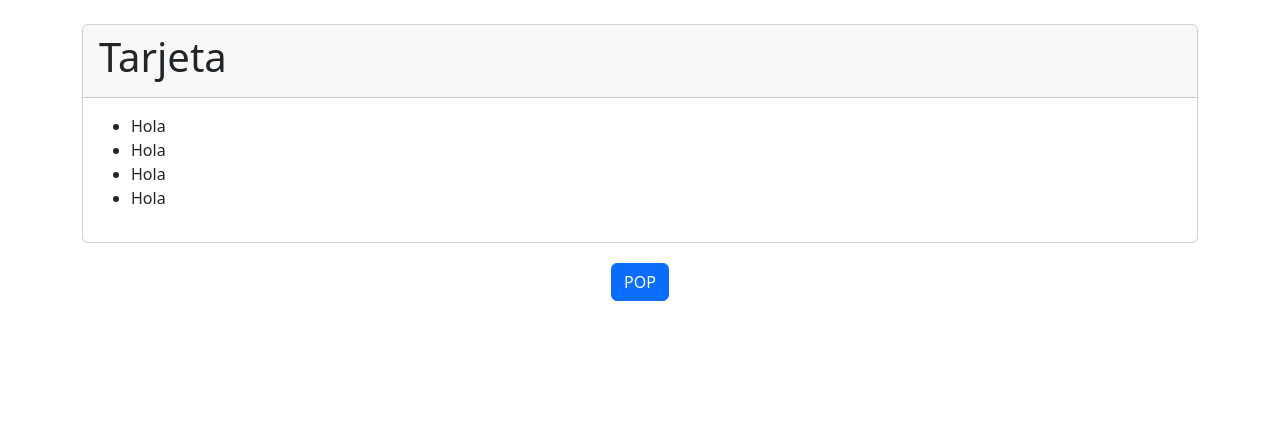
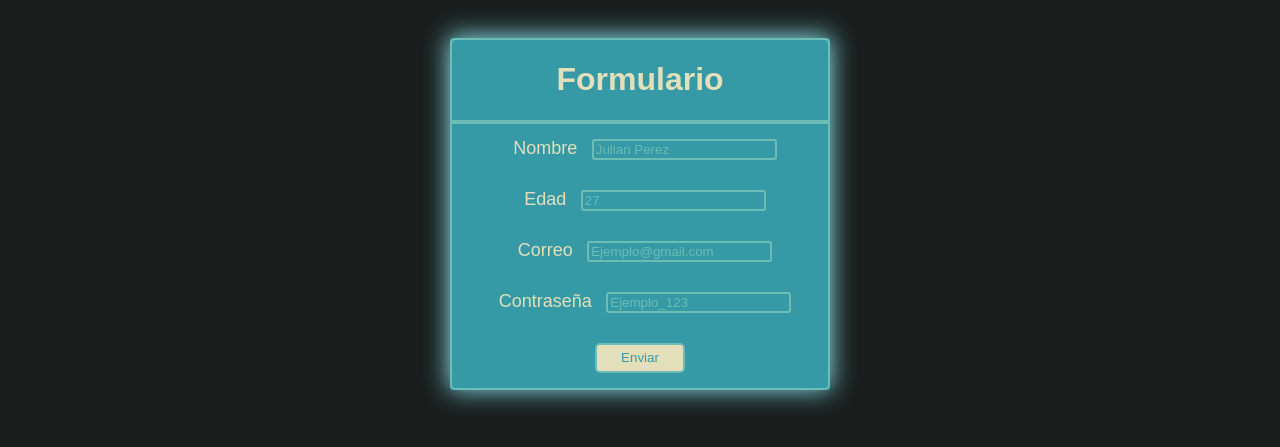
Before and after one commit to AndresAvenda/RepasoPhp, a PHP site: page / in a window 1280 px wide. Shown: the top 447 px of the page. Run offline with PHP 8.4, Linux system fonts and the light colour scheme.

Commit message:
Registrar datos

```diff
--- a/index.html
+++ b/index.html
@@ -5,28 +5,29 @@
     <meta name="viewport" content="width=device-width, initial-scale=1.0">
     <title>PHP</title>
     <link rel="stylesheet" href="style.css">
-    <link href="https://cdn.jsdelivr.net/npm/bootstrap@5.3.3/dist/css/bootstrap.min.css" rel="stylesheet" integrity="sha384-QWTKZyjpPEjISv5WaRU9OFeRpok6YctnYmDr5pNlyT2bRjXh0JMhjY6hW+ALEwIH" crossorigin="anonymous">
 </head>
 <body>
     <br>
     <div class="container">
-        <div class="card">
-            <div class="card-header">
-                <h1>Tarjeta</h1>
-            </div>
-            <div class="card-body">
-                <ul>
-                    <li>Hola</li>
-                    <li>Hola</li>
-                    <li>Hola</li>
-                    <li>Hola</li>
-                </ul>
-            </div>
+        <div class="card-header">
+            <h1>Formulario</h1>
         </div>
-
-        <div id="contenedorBoton">
-            <label for="boton"></label>
-            <button class="btn btn-primary" id="boton">POP</button>
+        <div class="card-body">
+            <form action="enlace.php" method="post">
+                <label for="name">Nombre</label>
+                <input type="text" class="form-control"  name="name" placeholder="Julian Perez" required></input>
+                <br>
+                <label for="edad">Edad</label>
+                <input type="text" class="form-control"  name="edad" placeholder="27" required></input>
+                <br>
+                <label for="email">Correo</label>
+                <input type="email" class="form-control"  name="email" placeholder="Ejemplo@gmail.com" required></input>
+                <br>
+                <label for="contrase">Contraseña</label>
+                <input type="password" class="form-control"  name="contrase" placeholder="Ejemplo_123" required></input>
+                <br>
+                <button id="boton">Enviar</button>
+            </form>
         </div>
 
     </div>
--- a/style.css
+++ b/style.css
@@ -1,28 +1,71 @@
-/* #boton{
-    background-color: rgb(86, 140, 186);
-    color: white;
-    border-radius: 8px;
-    border: solid 2px rgb(17, 17, 77);
+body{
+    font-family: sans-serif;
+
+    color: #e3dfba;
+    background-color: #1a1f1e;
+    display: flex;
+    justify-content: center;
+    align-items: center;
+}
+
+.container{
+    margin-top: 30px;
+    width: 30%;
+    background-color: #3699a6;
+    border-radius: 3px;
+
+    box-shadow: 0px -1px 24px 1px #87e3f1;
+
+}
+
+.card-header{
+    text-align: center;
+    border: 2px solid #6cbdb5;
+    border-radius: 5px 5px 0 0;
 
 
-    padding: 5px 10px;
+}
 
 
 
-} */
+.card-body{
+    display: flex;
+    justify-content: center;
+    text-align: center;
+        border: 2px solid #6cbdb5;
+        border-radius: 0 0 5px 5px;
+}
 
-#contenedorBoton{
-    margin-top: 20px;
-    width: 100%;
-    display: flex;
-    align-items: center;
-    justify-content: center;
+label{
+    font-size: 18px;
+    margin: 5px 10px;
 }
+
+input{
+    background-color: #3699a6;
+    border: 2px solid #6cbdb5;
+    border-radius: 3px;
+    color: #e3dfba;
+    margin: 15px 0;
+}
+
+input::placeholder {
+    color:#6cbdb5;
+}
+
 #boton{
-    transition: background-color 3s;
+    width: 90px;
+    height: 30px;
+    background-color:  #e3dfba;
+    border: 2px solid #6cbdb5;
+    border-radius: 5px;
+    color:  #3699a6;
+    margin: 15px 0;
+
 }
 #boton:hover{
-    background-color: brown;
-    width: 300px;
-    animation-duration: 2s;
+    background-color: #3699a6;
+    border: 2px solid #e3dfba;
+    color: #e3dfba;
+    animation-duration: 3s;
 }
```
Also changed, not shown: enlace.php (+8 -2 lines).
